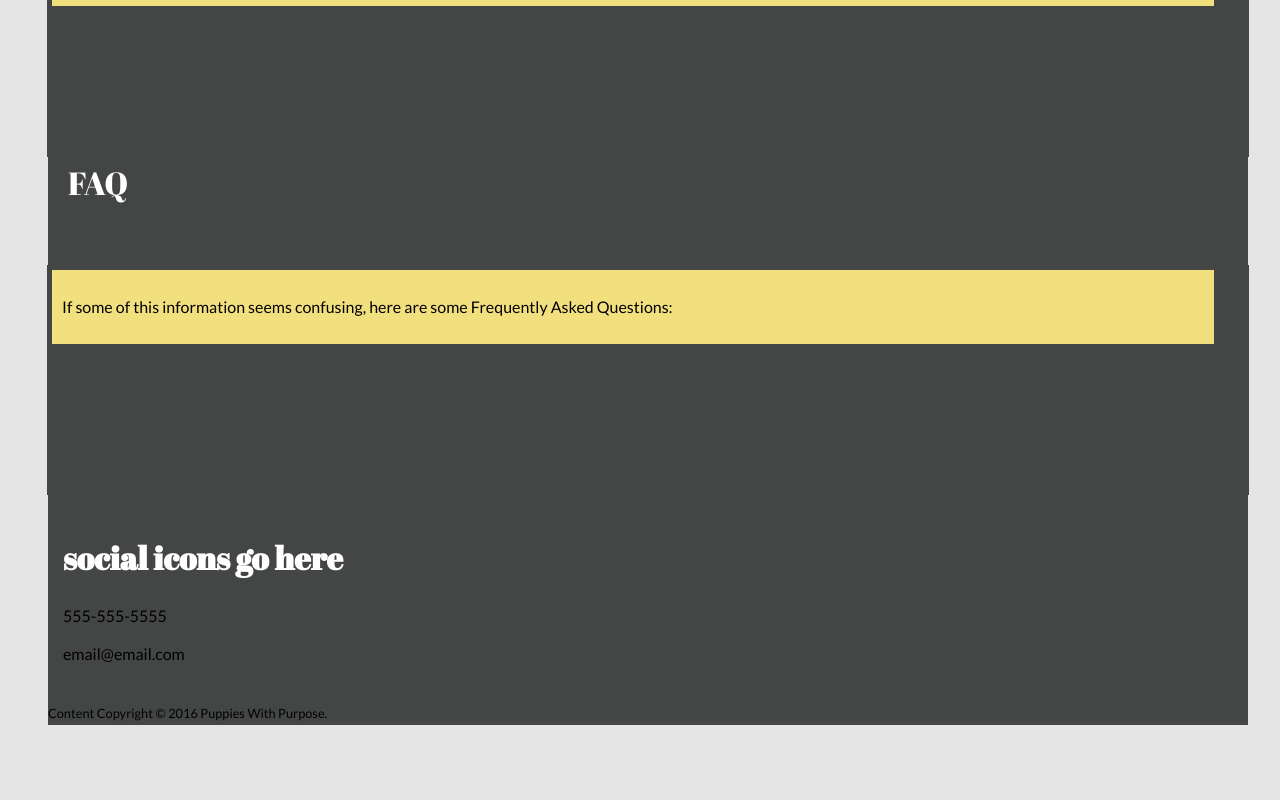
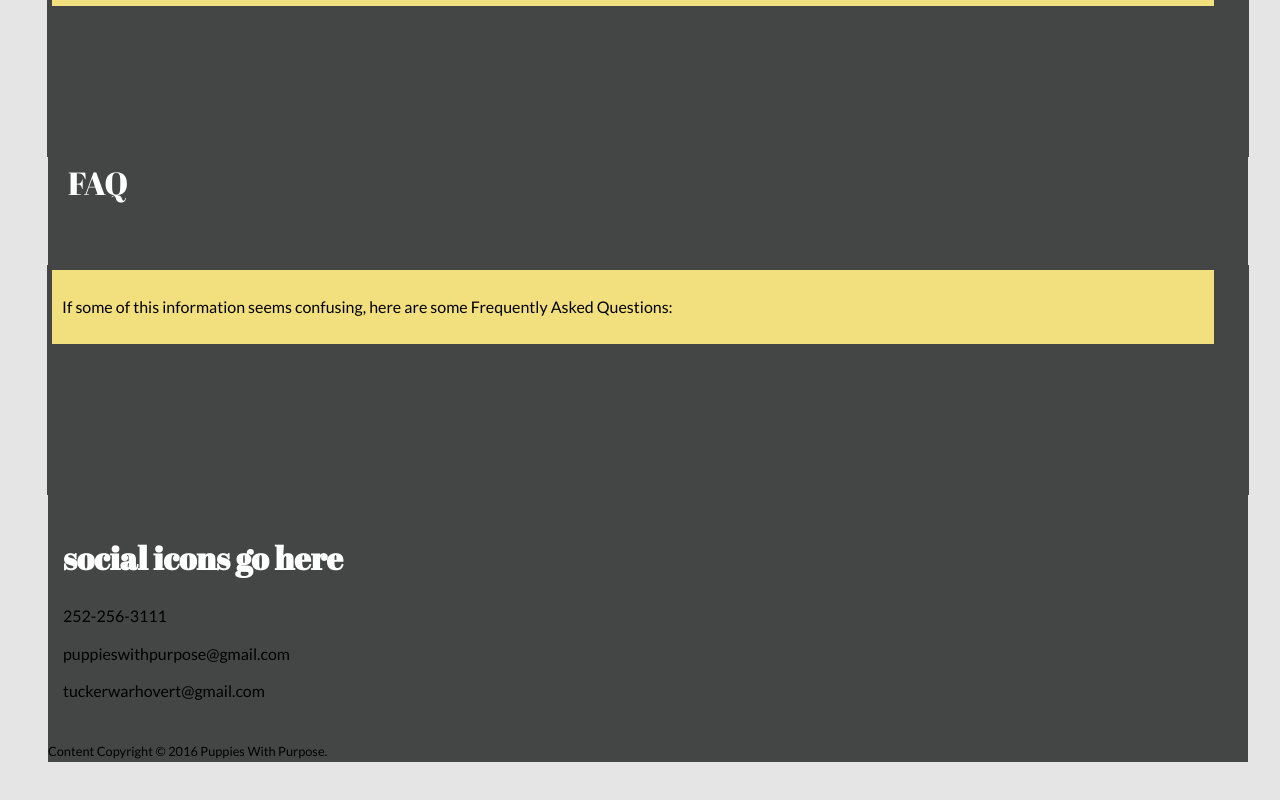
Before and after one commit to j4502-fs16/puppieswithpurpose, a plain HTML site: page about.html in a window 1280 px wide. Shown: the part 1816-2616 px from the top of the page. Before the commit the page ends 2581 px from the top, so only its background shows below. Drawn offline with Linux system fonts and the light colour scheme.

Commit message:
Updating about page

```diff
--- a/about.html
+++ b/about.html
@@ -128,8 +128,9 @@
   <div class="flex-item">
   <div id="gray">
     <h2>social icons go here</h2>
-    <p>555-555-5555</p>
-    <p>email@email.com</p>
+    <p>252-256-3111</p>
+    <p>puppieswithpurpose@gmail.com</p>
+    <p>tuckerwarhovert@gmail.com</p>
   </div>
   </div> <!--close info box div-->
 
```
